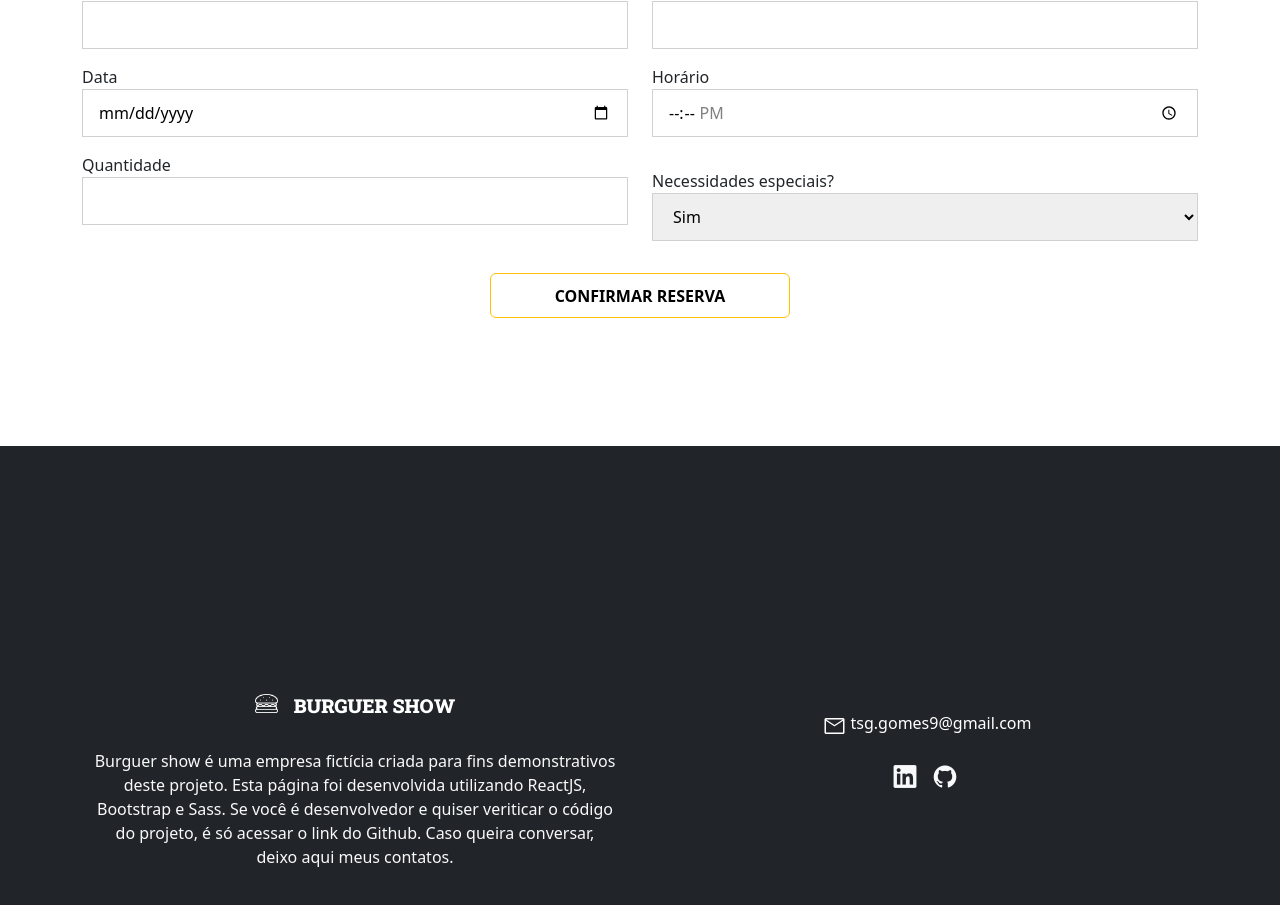
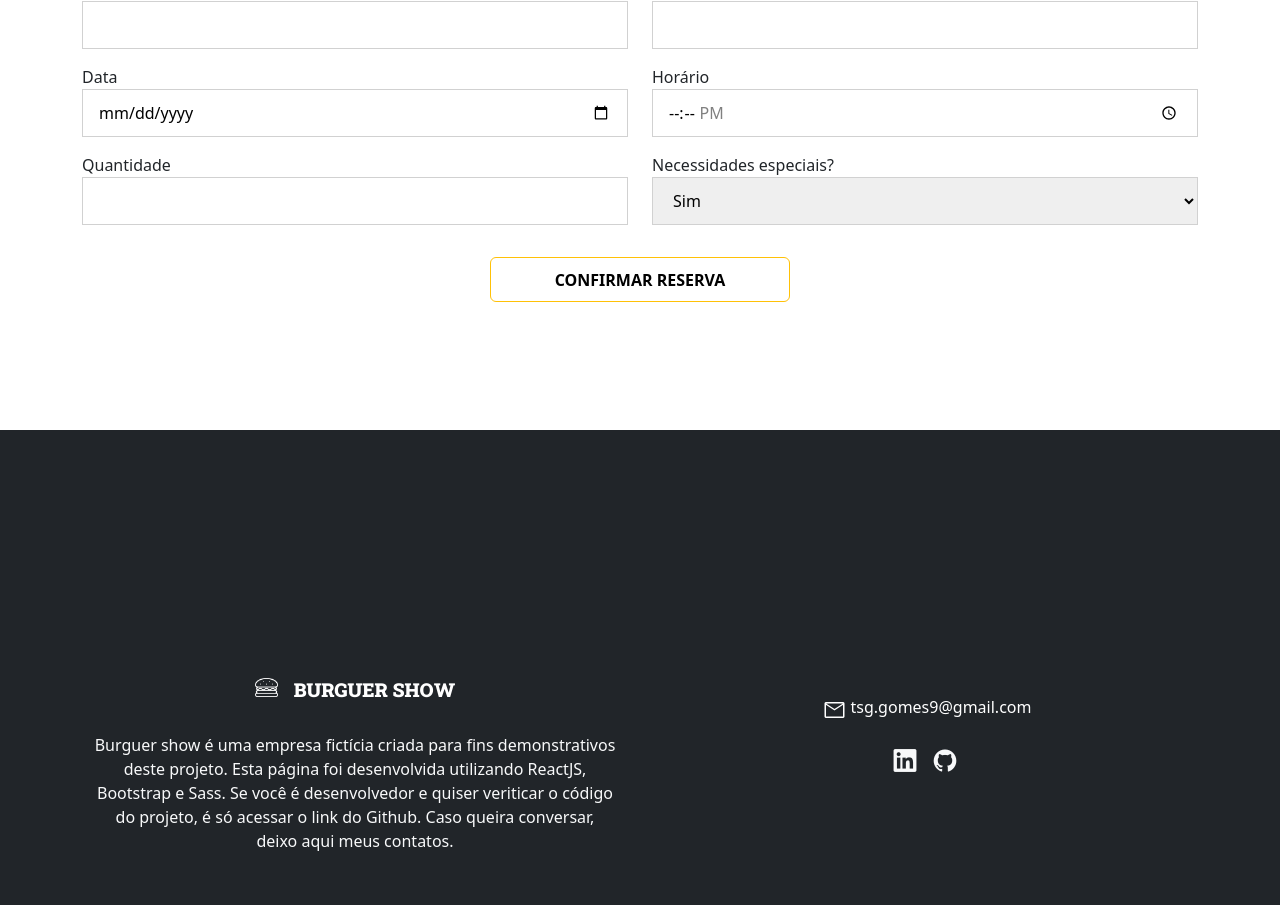
Before and after one commit to tsgomes9/Burguer-Show, a React (Create React App) app: page / in a window 1280 px wide. Shown: the part 2466-3371 px from the top of the page. Built offline with nearby package versions, Linux system fonts and the light colour scheme.

Commit message:
Ajustes no formulário de Reservas

```diff
--- a/src/components/SessionReservation/SessionReservation.js
+++ b/src/components/SessionReservation/SessionReservation.js
@@ -62,8 +62,8 @@ function SessionReservation() {
             </Col>
           </Row>
 
-          <Row xs={1} sm={1} lg={2} className="mt-3">
-            <Col>
+          <Row xs={1} sm={1} lg={2}>
+            <Col className="mt-3">
               <label for="quantity">Quantidade</label>
 
               <input
```
